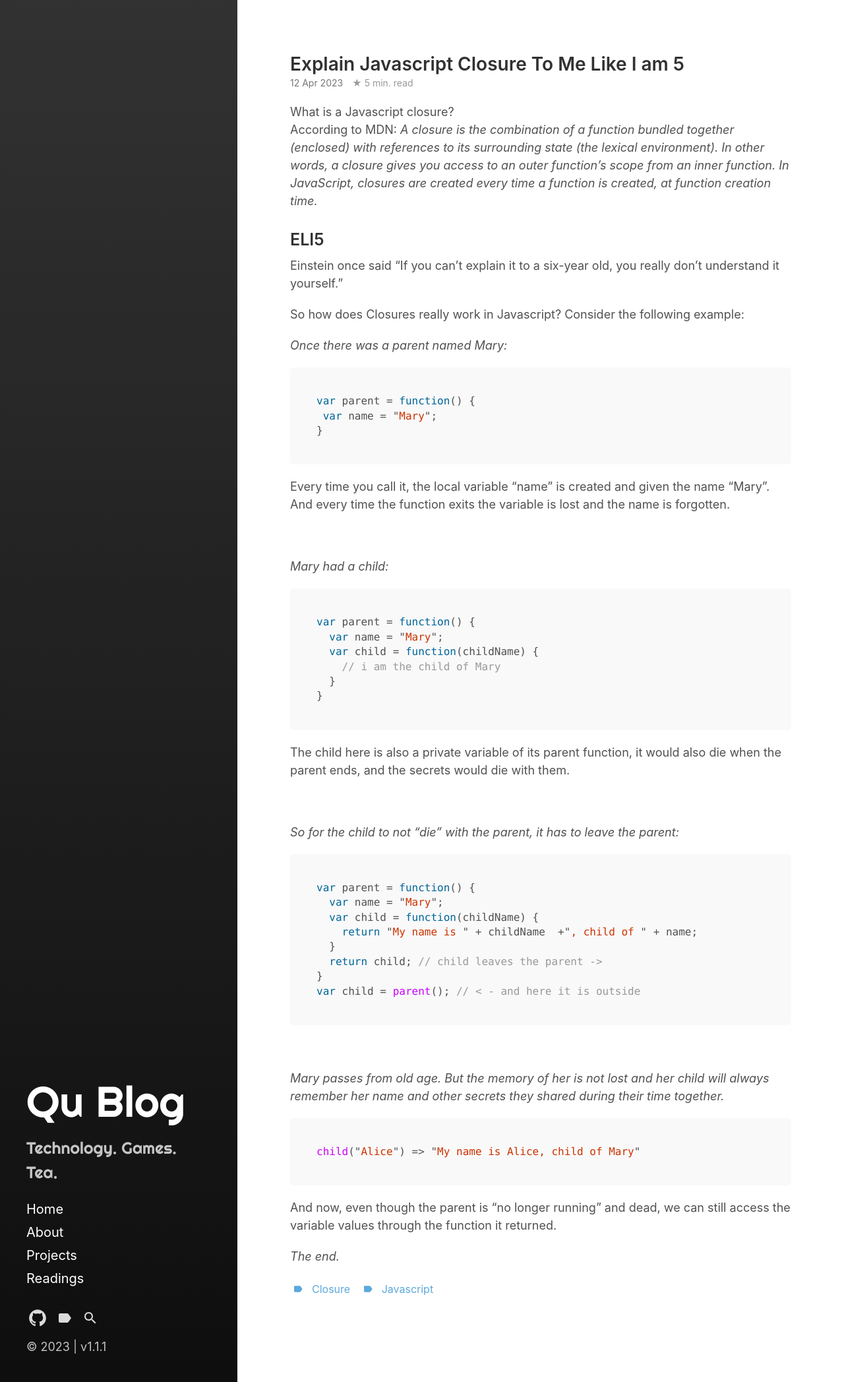
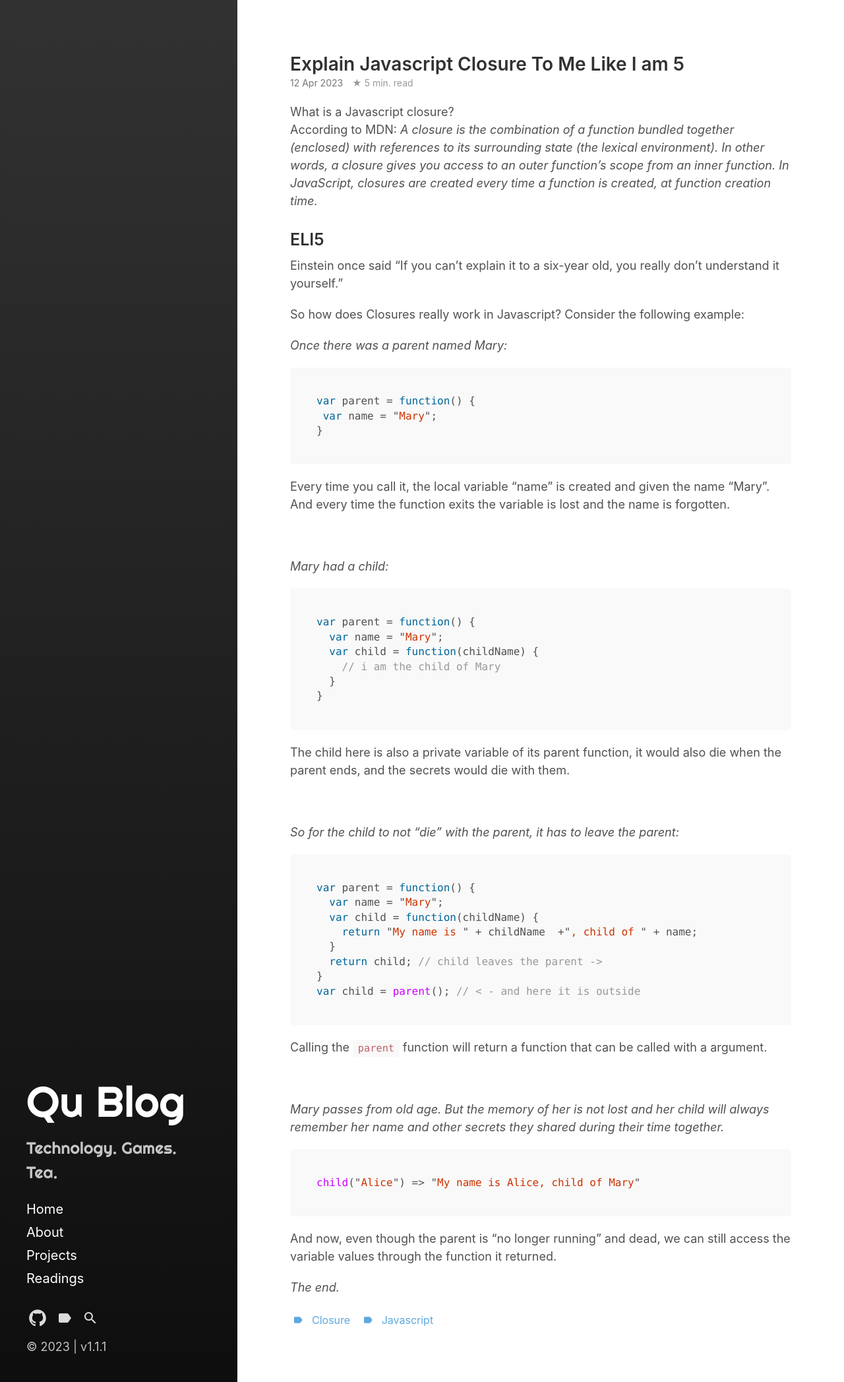
Before and after one commit to yiqu/yiqu.github.io, a Jekyll site: the page built from _posts/2023-04-12-js-closure-eli5.md, in a window 1280 px wide. Shown: the whole page at 66% size. Built offline with Jekyll 4.4.1, drawn with Linux system fonts in a browser that asks for light colours; some web fonts are replaced.

Commit message:
Update 2023-04-12-js-closure-eli5.md

````diff
--- a/_posts/2023-04-12-js-closure-eli5.md
+++ b/_posts/2023-04-12-js-closure-eli5.md
@@ -52,6 +52,8 @@ var parent = function() {
 }
 var child = parent(); // < - and here it is outside
 ```
+Calling the ```parent``` function will return a function that can be called with a argument.
+
 <br />
 
 <em>Mary passes from old age. But the memory of her is not lost and her child will always remember her name and other secrets they shared during their time together.</em>
````
